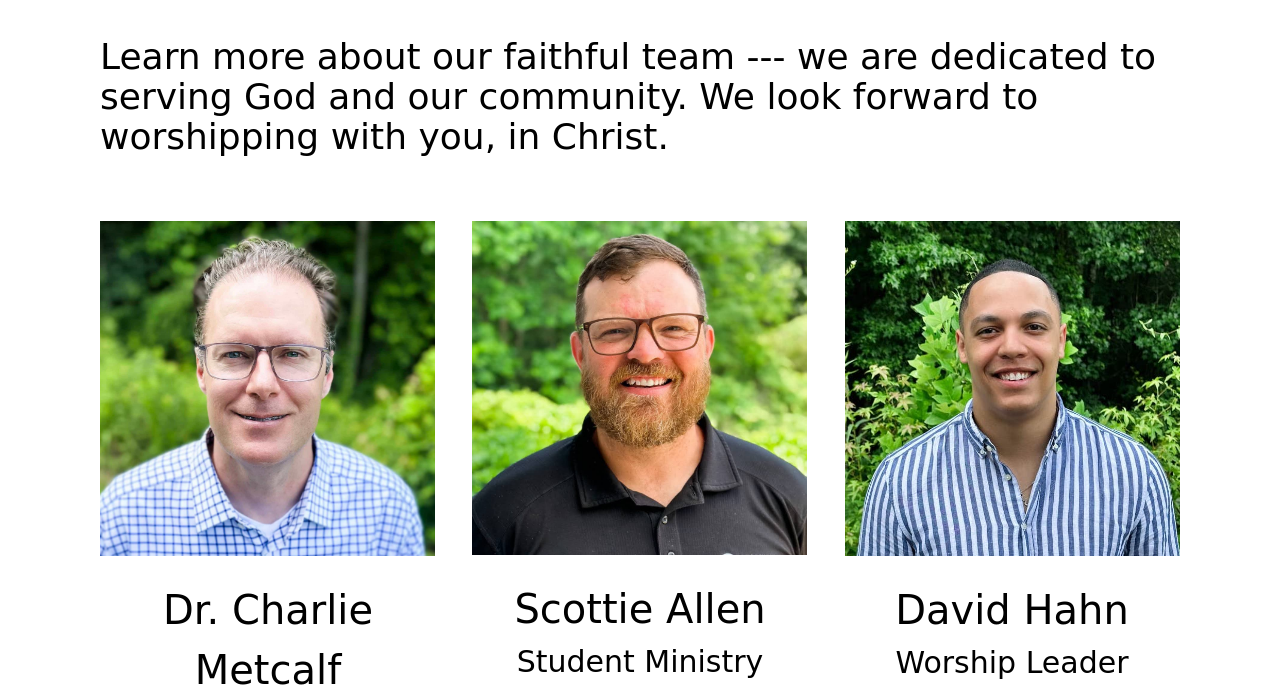
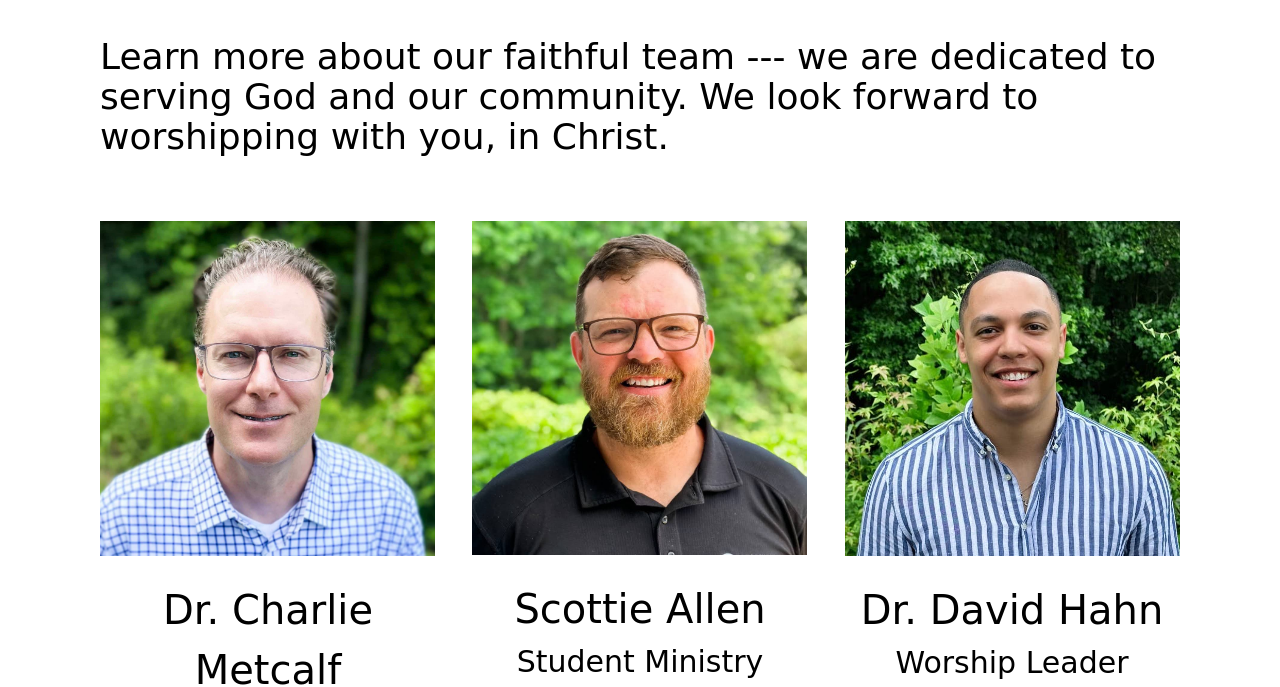
Before and after one commit to dominicgerman/clearview-v2, a website: page team/index.html in a window 1280 px wide. Shown: the part 279-966 px from the top of the page. Drawn offline with Linux system fonts and the light colour scheme; a web font is replaced by a local one.

Commit message:
Dr. David Hahn

```diff
--- a/team/index.html
+++ b/team/index.html
@@ -153,7 +153,7 @@
                 View bio
               </div>
             </div>
-            <h3 class="text-[40px] text-center mt-6">David Hahn</h3>
+            <h3 class="text-[40px] text-center mt-6">Dr. David Hahn</h3>
             <h4 class="text-[30px] text-center">Worship Leader</h4>
           </article>
           <article id="crystal" class="cursor-pointer" title="View bio">
```
Also changed, not shown: build/index.css.
